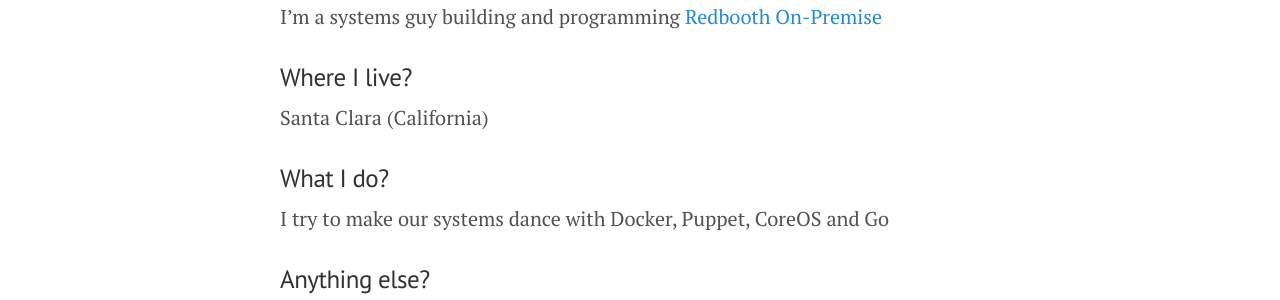
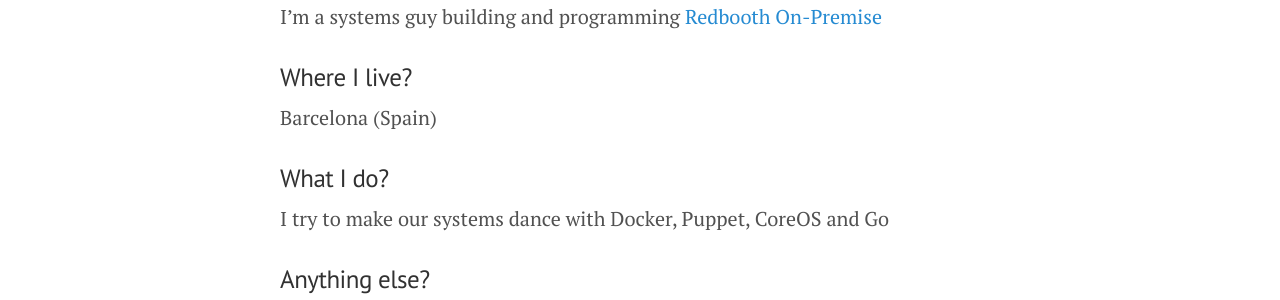
Before and after one commit to sgirones/sgirones.github.io, a Jekyll site: the page built from index.md, in a window 1280 px wide. Shown: the part 213-513 px from the top of the page. Built offline with Jekyll 4.4.1, drawn with Linux system fonts in a browser that asks for light colours; Markdown is read by kramdown in place of the engine named in the settings.

Commit message:
Update index.md

```diff
--- a/index.md
+++ b/index.md
@@ -8,7 +8,7 @@ I'm a systems guy building and programming [Redbooth On-Premise](http://redbooth
 
 ### Where I live?
 
-Santa Clara (California)
+Barcelona (Spain)
 
 ### What I do?
 
```
